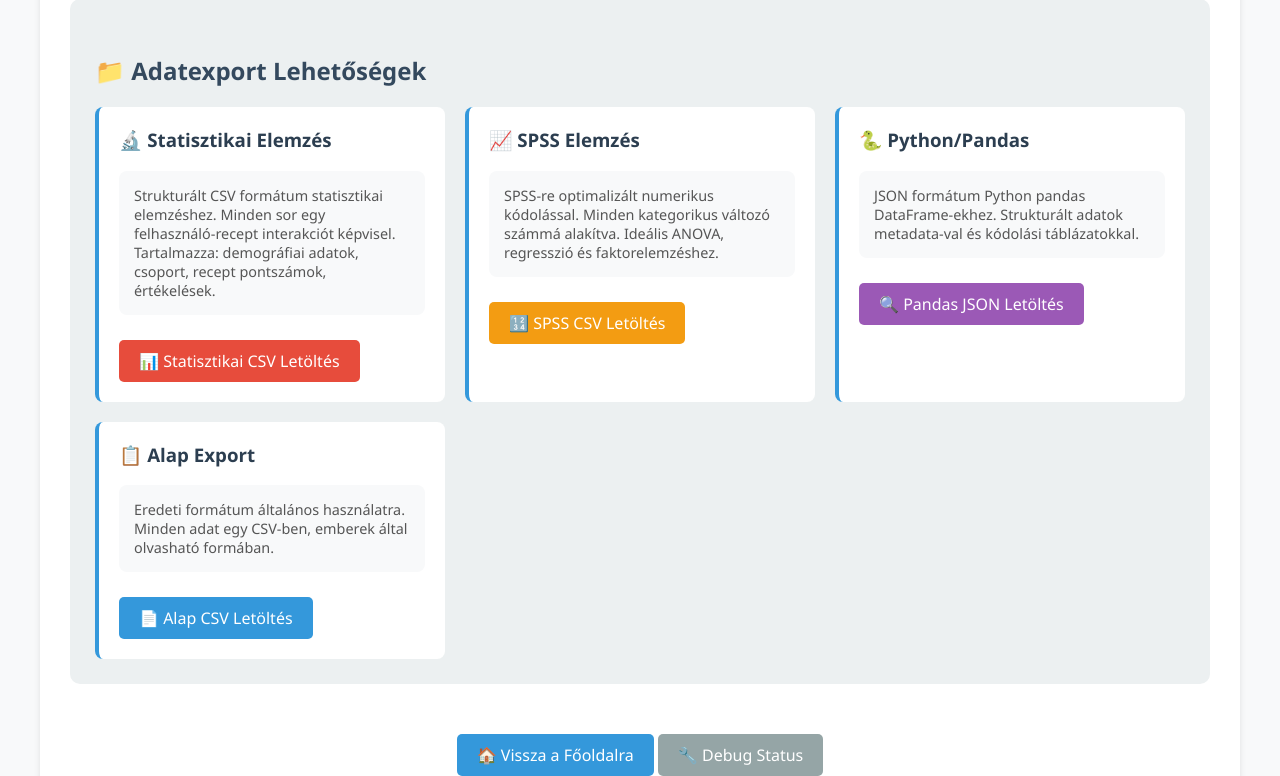
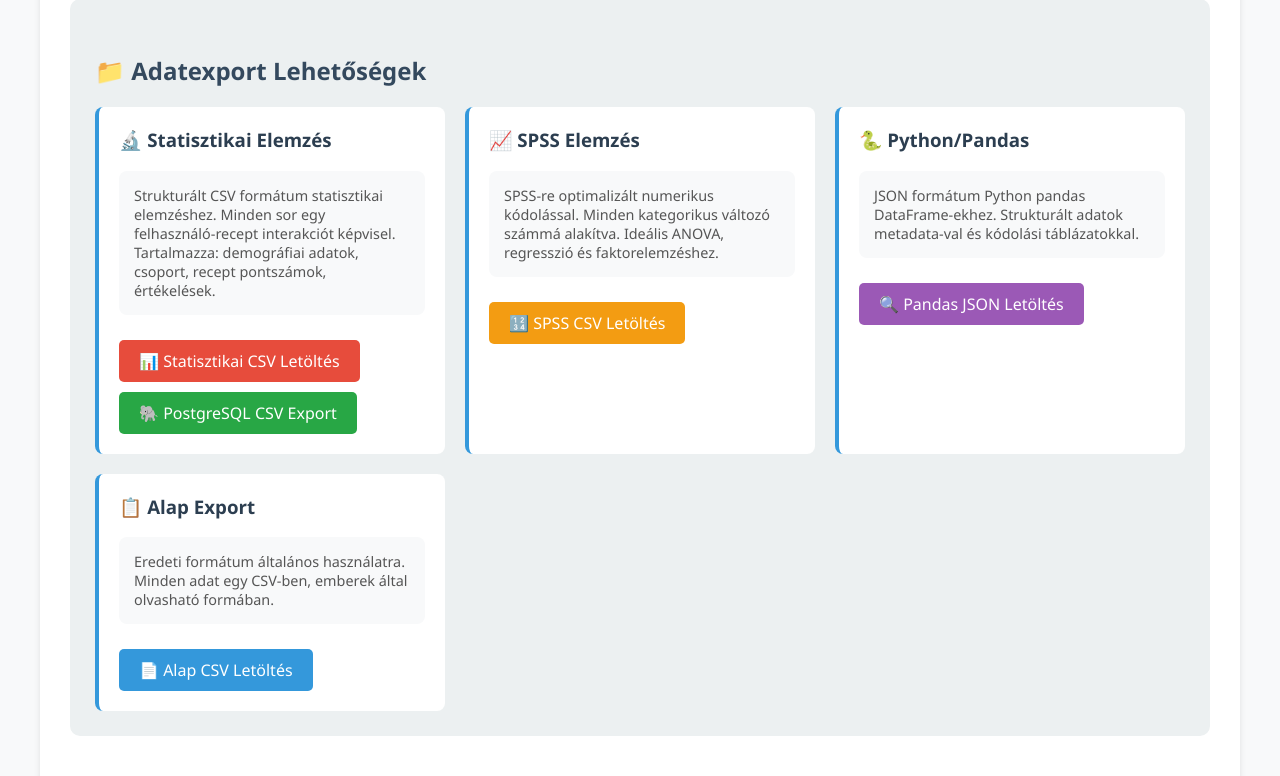
Before and after one commit to bvin81/sustainable-recipe-recommender_v4, a Flask app: page /admin/stats in a window 1280 px wide. Shown: the part 382-1158 px from the top of the page. Run offline with Flask 3, Linux system fonts and the light colour scheme; data that the repository does not hold is empty; some libraries are stand-ins or nearby versions.

Commit message:
Update admin_stats.html

```diff
--- a/templates/admin_stats.html
+++ b/templates/admin_stats.html
@@ -207,6 +207,10 @@
                     <a href="{{ url_for('user_study.export_statistical_csv') }}" class="export-button statistical">
                         📊 Statisztikai CSV Letöltés
                     </a>
+
+                    <a href="/admin/export/postgresql_csv" class="export-button" style="background: #28a745;">
+                        🐘 PostgreSQL CSV Export
+                    </a>
                 </div>
 
                 <!-- SPSS Export -->
```
